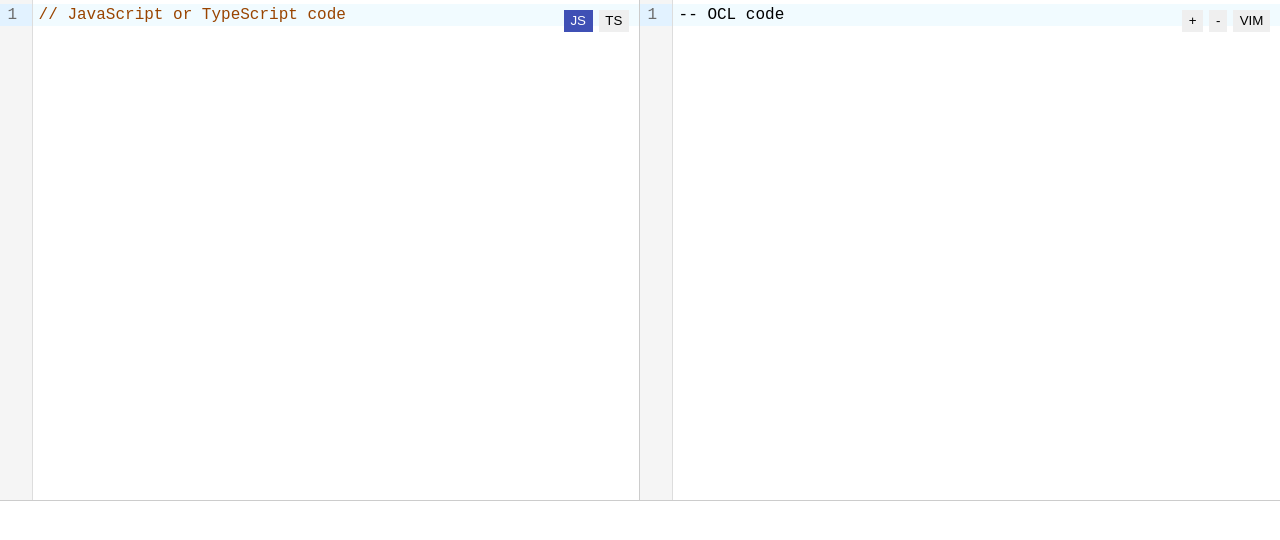
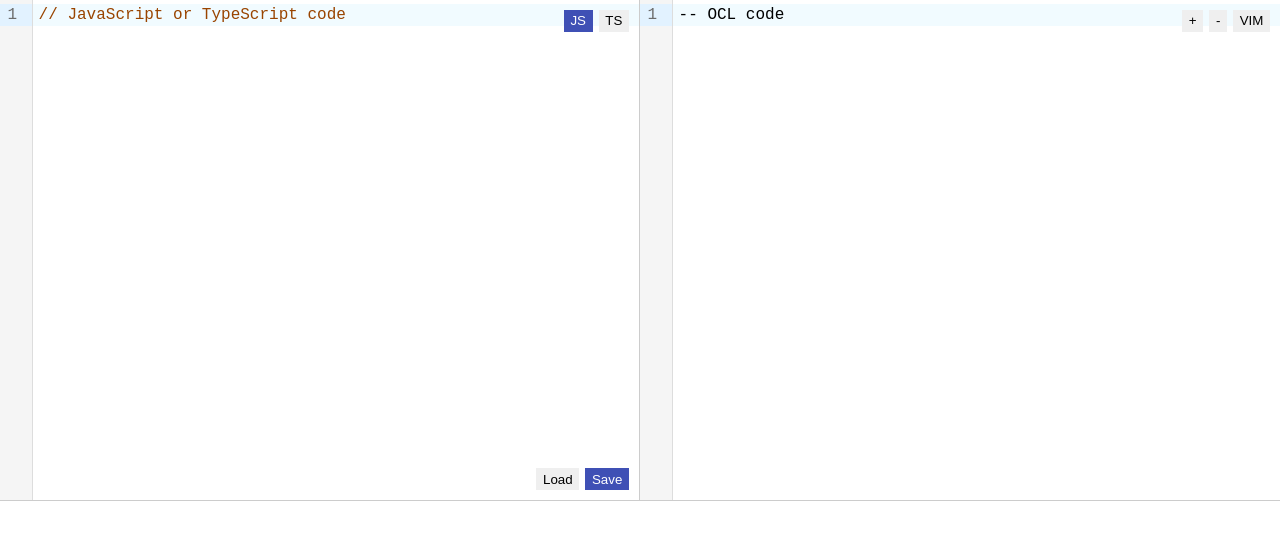
Before and after one commit to it1shka/ocl-explorer, a React (Create React App) app in the folder client/: page / in a window 1280 px wide. Shown: the top 540 px of the page. Built offline with nearby package versions, Linux system fonts and the light colour scheme.

Commit message:
Added file loading to js editor

```diff
--- a/client/src/components/EditorJS.tsx
+++ b/client/src/components/EditorJS.tsx
@@ -7,6 +7,7 @@ import CodeMirror from '@uiw/react-codemirror'
 import { javascript } from '@codemirror/lang-javascript'
 import Button from '../primitives/Button'
 import {vim} from '@replit/codemirror-vim'
+import UploadJS from './UploadJS'
 
 const EditorJS = () => {
   const { code, language } = useAppSelector(({ editorJS }) => editorJS)
@@ -53,6 +54,7 @@ const EditorJS = () => {
           height={`${height}px`}
         />
       )}</Resizer>
+      <UploadJS />
     </Container>
   )
 }
--- /dev/null
+++ b/client/src/components/UploadJS.tsx
@@ -0,0 +1,65 @@
+import { memo, useCallback, useMemo } from 'react'
+import styled from 'styled-components'
+import FileLoad from '../primitives/FileLoad'
+import FileSave from '../primitives/FileSave'
+import {useAppDispatch, useAppSelector} from '../storage/hooks'
+import {setJSCode} from '../storage/editorJS'
+import useNotifications from '../lib/useNotifications'
+
+const UploadJS = () => {
+  const { code, language } = useAppSelector(({ editorJS }) => editorJS)
+
+  const dispatch = useAppDispatch()
+  const setCode = useCallback((newCode: string) => {
+    dispatch(setJSCode(newCode))
+  }, [dispatch])
+
+  const { addNotification } = useNotifications()
+  const handleUploadError = useCallback((error: unknown) => {
+    const message = error instanceof Error
+      ? error.message
+      : String(error)
+    addNotification({
+      variant: 'error',
+      title: 'Error while uploading file',
+      message
+    })
+  }, [addNotification])
+
+  const filename = useCallback(() => {
+    const postfix = Date.now() % 1e6
+    return `source${postfix}.${language}`
+  }, [language])
+
+  const mimeType = useMemo(() => {
+    return language === 'ts'
+      ? 'application/typescript'
+      : 'text/javascript'
+  }, [language])
+
+  return (
+    <Container>
+      <FileLoad
+        onUpload={setCode}
+        onUploadError={handleUploadError}
+        allowedExtensions={['js', 'mjs', 'cjs', 'ts', 'txt']}
+      />
+      <FileSave
+        content={code}
+        filename={filename}
+        mimeType={mimeType}
+      />
+    </Container>
+  )
+}
+
+export default memo(UploadJS)
+
+const Container = styled.div`
+  position: absolute;
+  bottom: 10px; right: 10px;
+  display: flex;
+  & > * + * {
+    margin-left: 6px;
+  }
+`
--- a/client/src/primitives/FileLoad.tsx
+++ b/client/src/primitives/FileLoad.tsx
@@ -13,7 +13,7 @@ const FileLoad = ({
   onUpload,
   onUploadError,
   allowedExtensions,
-  encoding = 'utf-8'
+  encoding = 'utf-8',
 }: FileLoadProps) => {
   const handleFileUpload = useCallback(() => {
     const input = document.createElement('input')
```
